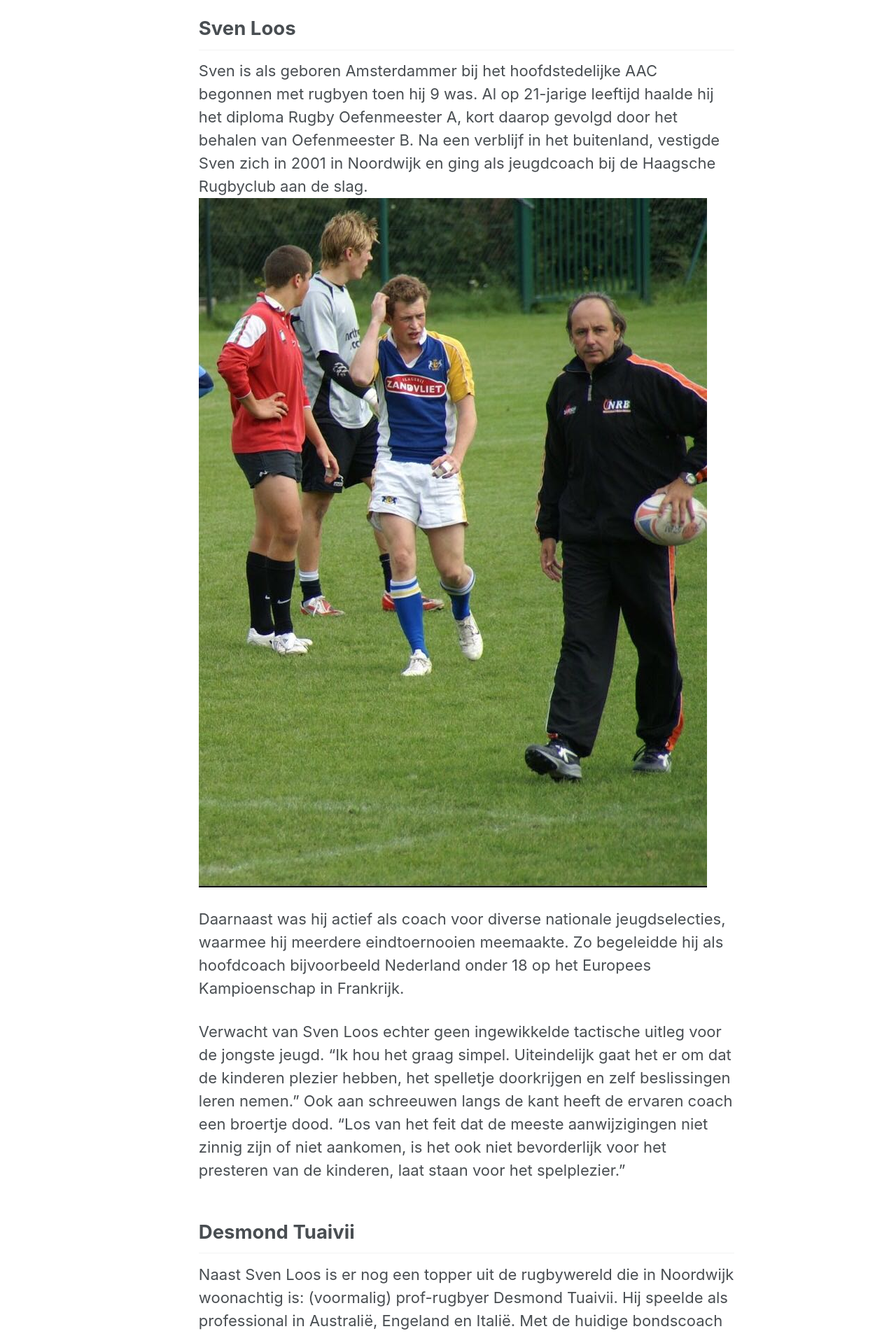
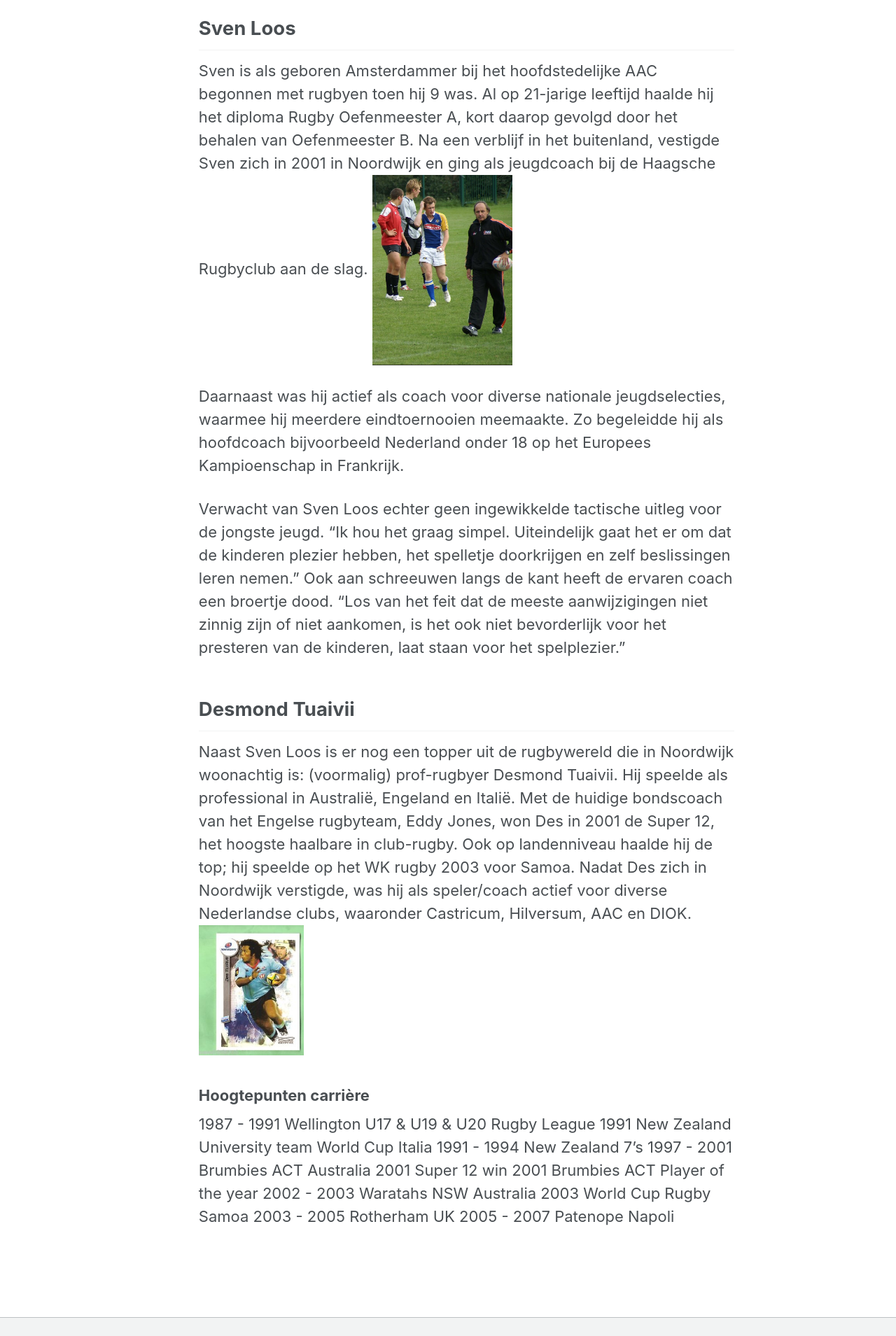
Before and after one commit to wijnandb/rugby-noordwijk, a Jekyll site: the page built from _pages/trainers.md, in a window 1280 px wide. Shown: the part 1037-2946 px from the top of the page at 70% size. Built offline with Jekyll 4.4.1, drawn with Linux system fonts in a browser that asks for light colours; nearby versions of some CDN libraries; library files that are not in the unit come from our copies; our own code applies the rules of GitHub Pages for plain Markdown files.

Commit message:
permalink

```diff
--- a/_pages/trainers.md
+++ b/_pages/trainers.md
@@ -10,7 +11,7 @@ We hebben het geluk dat we direct al kunnen beschikken over twee top-trainers, d
 
 ## Sven Loos
 
-Sven is als geboren Amsterdammer bij het hoofdstedelijke AAC begonnen met rugbyen toen hij 9 was. Al op 21-jarige leeftijd haalde hij het diploma Rugby Oefenmeester A, kort daarop gevolgd door het behalen van Oefenmeester B. Na een verblijf in het buitenland, vestigde Sven zich in 2001 in Noordwijk en ging als jeugdcoach bij de Haagsche Rugbyclub aan de slag. <img src="/assets/images/sven-veld.jpg">
+Sven is als geboren Amsterdammer bij het hoofdstedelijke AAC begonnen met rugbyen toen hij 9 was. Al op 21-jarige leeftijd haalde hij het diploma Rugby Oefenmeester A, kort daarop gevolgd door het behalen van Oefenmeester B. Na een verblijf in het buitenland, vestigde Sven zich in 2001 in Noordwijk en ging als jeugdcoach bij de Haagsche Rugbyclub aan de slag. <img src="/assets/images/sven-veld.jpg" width="200">
 
 Daarnaast was hij actief als coach voor diverse nationale jeugdselecties, waarmee hij meerdere eindtoernooien meemaakte. Zo begeleidde hij als hoofdcoach bijvoorbeeld Nederland onder 18 op het Europees Kampioenschap in Frankrijk.
 
@@ -20,7 +21,7 @@ Verwacht van Sven Loos echter geen ingewikkelde tactische uitleg voor de jongste
 
 Naast Sven Loos is er nog een topper uit de rugbywereld die in Noordwijk woonachtig is: (voormalig) prof-rugbyer Desmond Tuaivii. Hij speelde als professional in Australië, Engeland en Italië. Met de huidige bondscoach van het Engelse rugbyteam, Eddy Jones, won Des in 2001 de Super 12, het hoogste haalbare in club-rugby. Ook op landenniveau haalde hij de top; hij speelde op het WK rugby 2003 voor Samoa.
 Nadat Des zich in Noordwijk verstigde, was hij als speler/coach actief voor diverse Nederlandse clubs, waaronder Castricum, Hilversum, AAC en DIOK.
-<img src="/assets/images/des_player_card.jpg">
+<img src="/assets/images/des_player_card.jpg" width="150">
 
 ### Hoogtepunten carrière
 
```
Also changed, not shown: other parts of _pages/trainers.md (+1 -0 lines).
